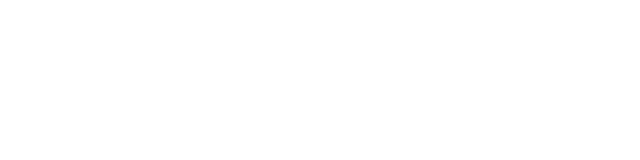
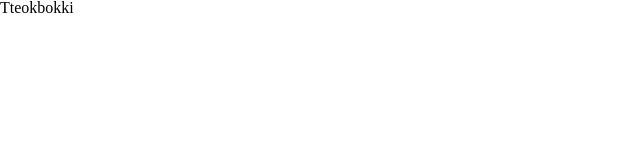
Before and after one commit to hyein0112/AutoChoo, a React (Create React App) app: page /tteokbokki in a window 1280 px wide. Before the commit this address had no page. Shown: the top 160 px of the page, without its empty margins (0-640 px from the left). Built offline with nearby package versions, Linux system fonts and the light colour scheme.

Commit message:
페이지 경로 설정

```diff
--- a/src/App.js
+++ b/src/App.js
@@ -5,6 +5,8 @@ function App() {
   return (
     <Routes>
       <Route path="/" element={<P.Main />} />
+      <Route path="/malatang" element={<P.Malatang />} />
+      <Route path="/tteokbokki" element={<P.Tteokbokki />} />
     </Routes>
   );
 }
--- a/src/pages/index.js
+++ b/src/pages/index.js
@@ -1 +1,3 @@
 export { default as Main } from './main';
+export { default as Malatang } from './malatang';
+export { default as Tteokbokki } from './tteokbokki';
--- /dev/null
+++ b/src/pages/malatang.js
@@ -0,0 +1,5 @@
+const Malatang = () => {
+  return <>Malatang</>;
+};
+
+export default Malatang;
--- /dev/null
+++ b/src/pages/tteokbokki.js
@@ -0,0 +1,5 @@
+const Tteokbokki = () => {
+  return <>Tteokbokki</>;
+};
+
+export default Tteokbokki;
```
